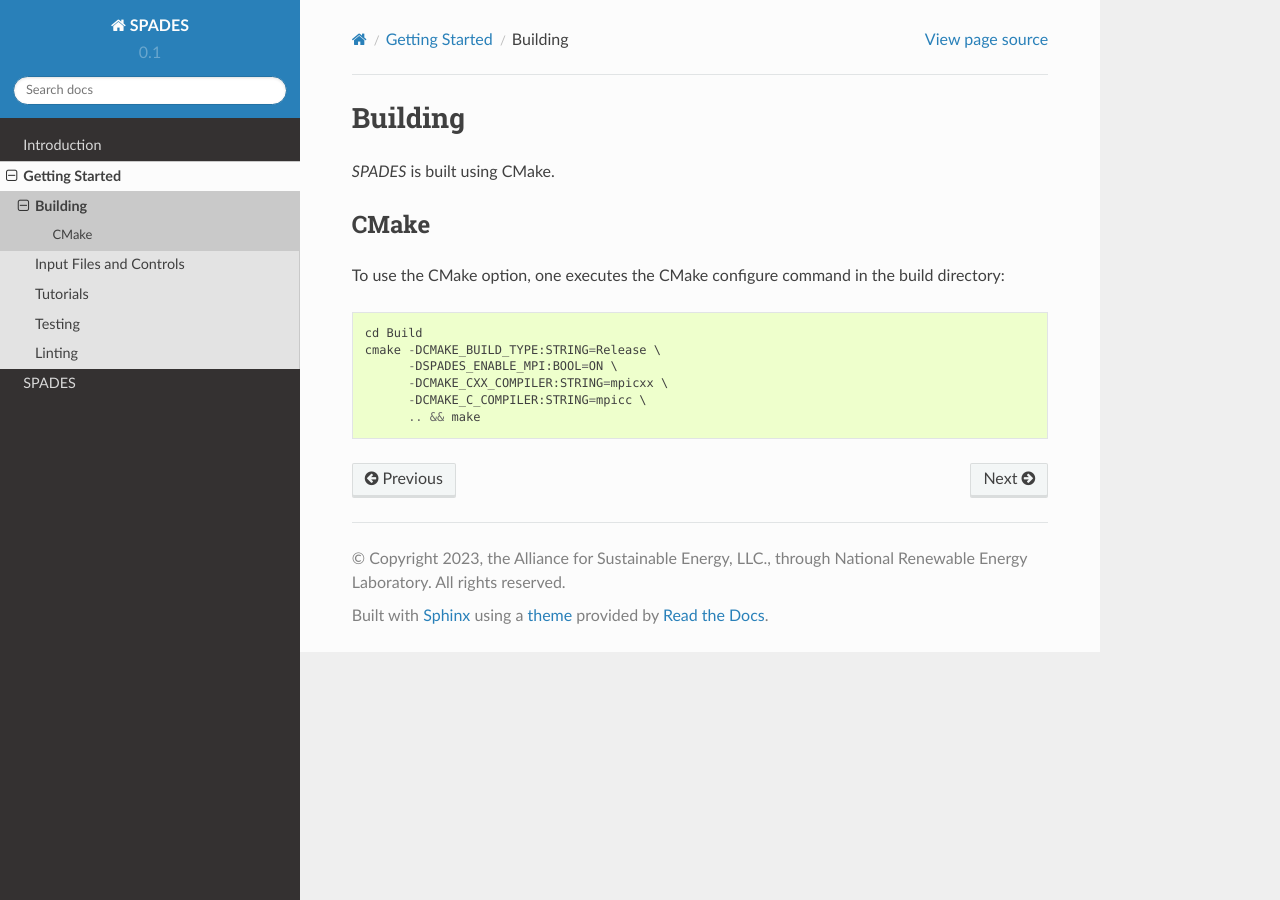
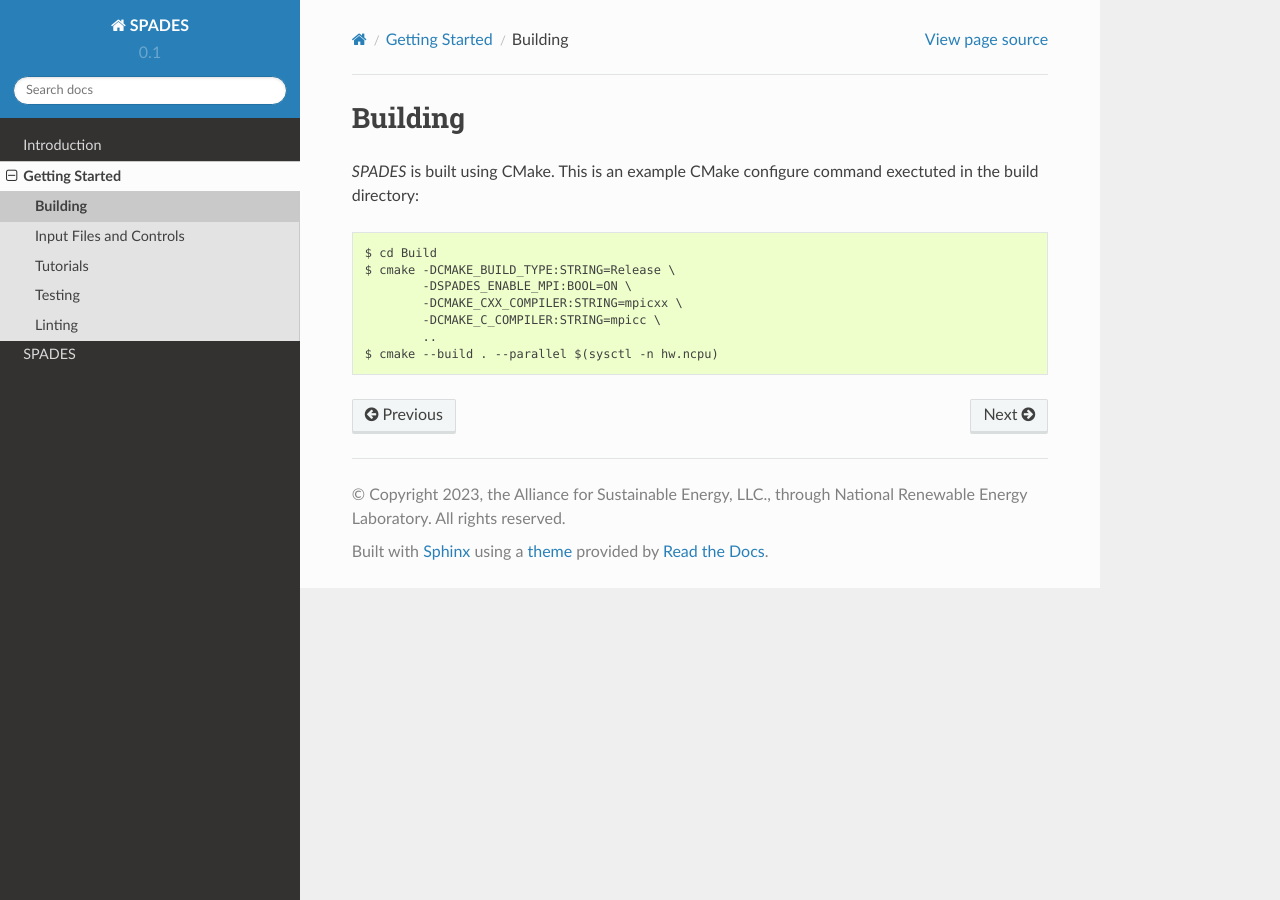
Before and after one commit to NREL/spades, a Sphinx documentation site: the page built from Docs/sphinx/Building.rst, in a window 1280 px wide. Built offline with Sphinx 7.4.7 and the Read the Docs theme 2.0.0, drawn with Linux system fonts in a browser that asks for light colours.

Commit message:
Update documentation

```diff
--- a/Docs/sphinx/Building.rst
+++ b/Docs/sphinx/Building.rst
@@ -3,16 +3,12 @@
 Building
 --------
 
-`SPADES` is built using CMake.
+`SPADES` is built using CMake. This is an example CMake configure command exectuted in the build directory::
 
-CMake
-~~~~~
-
-To use the CMake option, one executes the CMake configure command in the build directory::
-
-  cd Build
-  cmake -DCMAKE_BUILD_TYPE:STRING=Release \
-        -DSPADES_ENABLE_MPI:BOOL=ON \
-        -DCMAKE_CXX_COMPILER:STRING=mpicxx \
-        -DCMAKE_C_COMPILER:STRING=mpicc \
-        .. && make
+  $ cd Build
+  $ cmake -DCMAKE_BUILD_TYPE:STRING=Release \
+          -DSPADES_ENABLE_MPI:BOOL=ON \
+          -DCMAKE_CXX_COMPILER:STRING=mpicxx \
+          -DCMAKE_C_COMPILER:STRING=mpicc \
+          ..
+  $ cmake --build . --parallel $(sysctl -n hw.ncpu)
--- a/Docs/sphinx/InputFiles.rst
+++ b/Docs/sphinx/InputFiles.rst
@@ -5,7 +5,7 @@ The input file specified on the command line is a free-format text file, one ent
 
 This file needs to specified along with the executable as an `argv` option, for example::
 
-  mpirun -np 64 ./spades inputs
+  $ mpirun -np 64 ./spades inputs
 
 
 Entries can be overwritten on the command line: ``./spades inputs amr.plot_int=10``.
--- a/Docs/sphinx/Linting.rst
+++ b/Docs/sphinx/Linting.rst
@@ -1,4 +1,4 @@
-#.. _Linting:
+.. _Linting:
 
 Linting
 -------
```
Also changed, not shown: Docs/sphinx/Testing.rst (+3 -4 lines).
